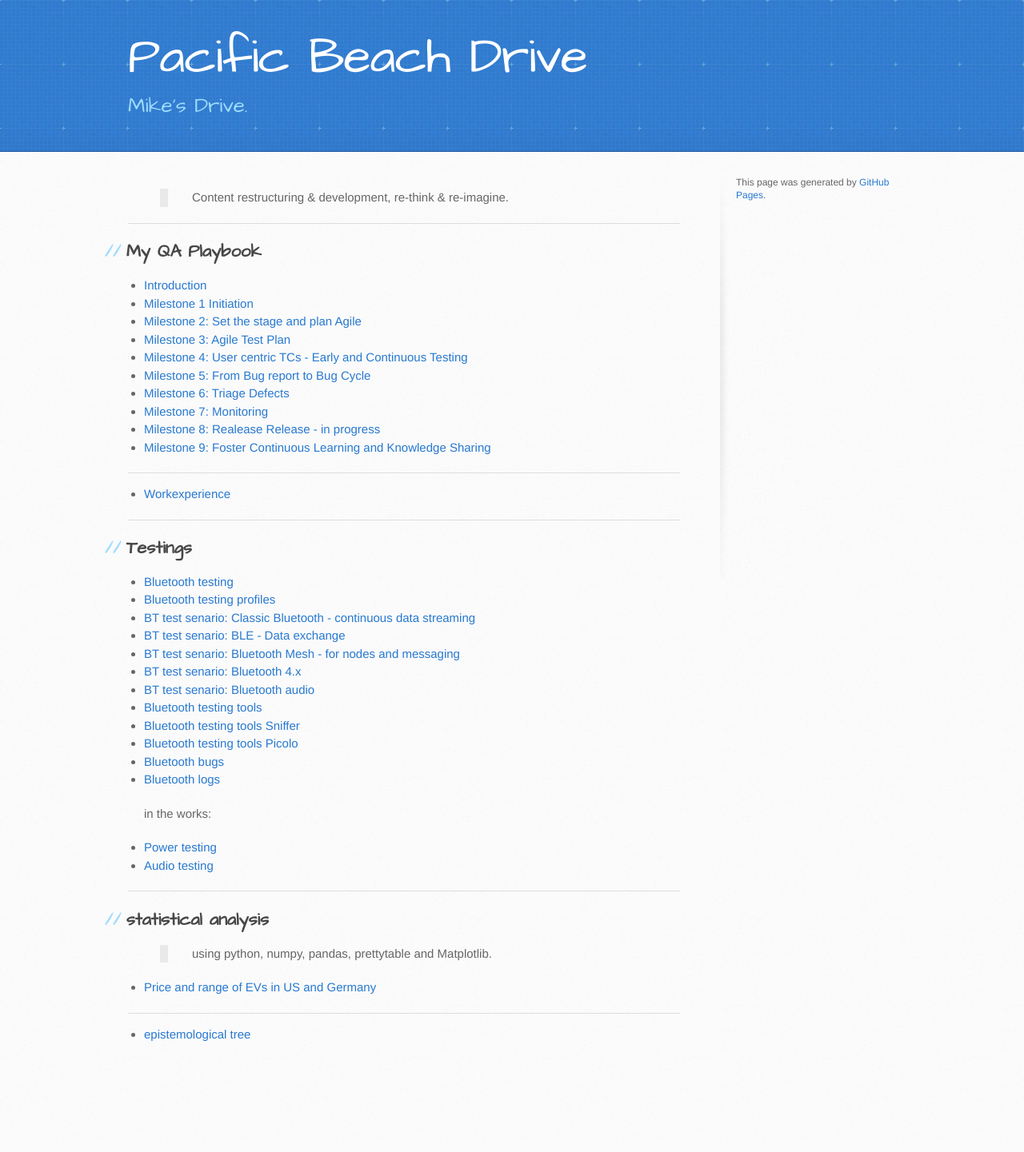
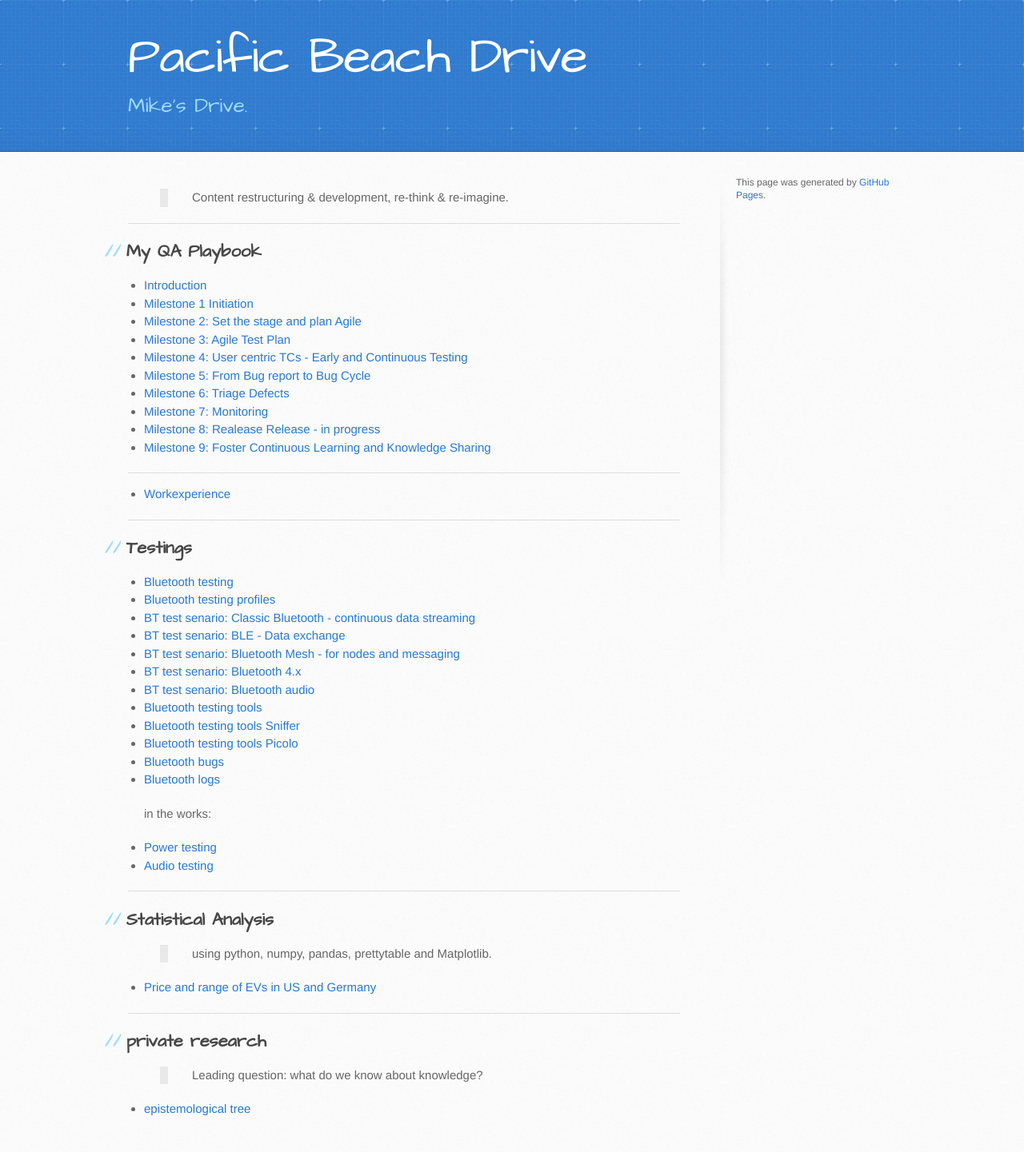
Before and after one commit to trumpfheller/trumpfheller.github.io, a Jekyll site: the page built from index.md, in a window 1280 px wide. Shown: the whole page at 80% size. Built offline with Jekyll 4.4.1, drawn with Linux system fonts in a browser that asks for light colours; before the commit the page ends 1348 px from its top, so only the background shows below that.

Commit message:
Update index.md

```diff
--- a/index.md
+++ b/index.md
@@ -44,11 +44,14 @@ layout: default
 
 ---
 
-## statistical analysis
+## Statistical Analysis
 > using python, numpy, pandas, prettytable and Matplotlib.
 
 - [Price and range of EVs in US and Germany](./databasics/ev.html)
 
 ---
 
+## private research
+> Leading question: what do we know about knowledge?
+
 - [epistemological tree](epistemologicalTree.html)
```
